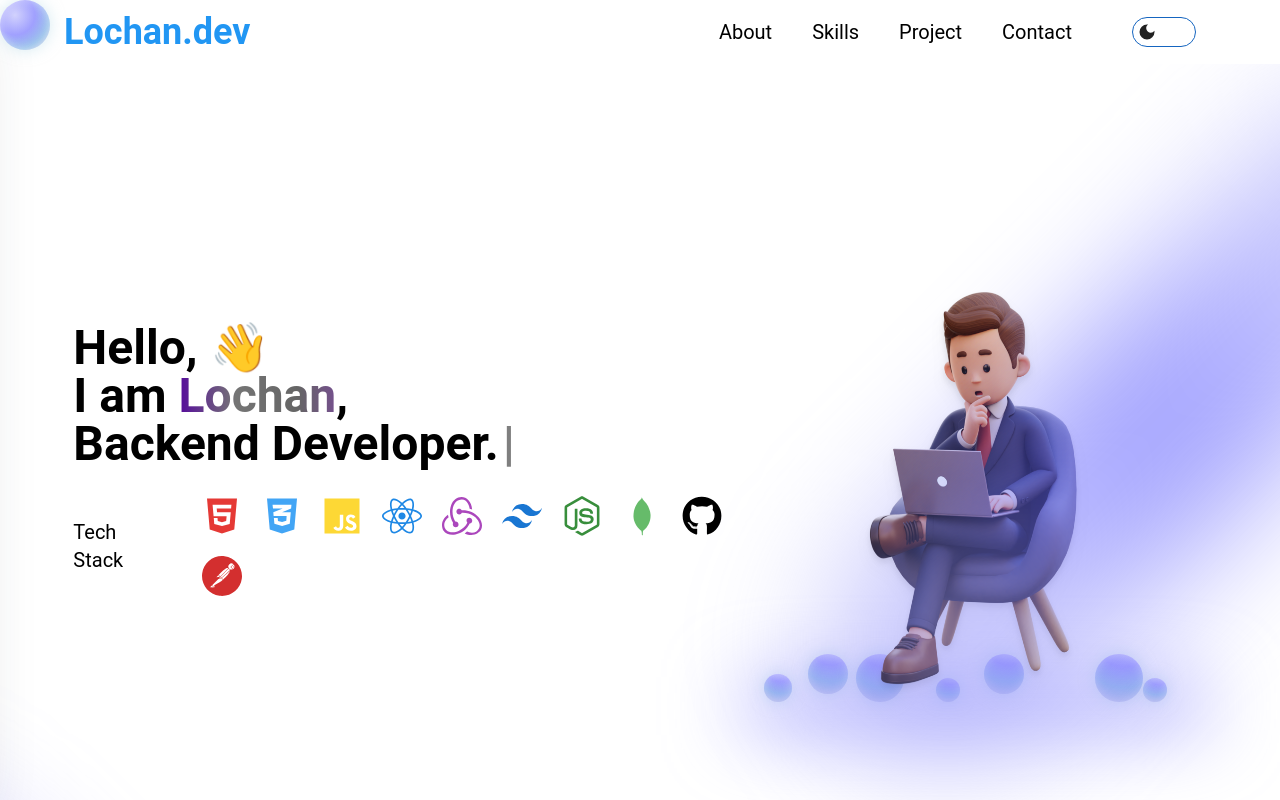
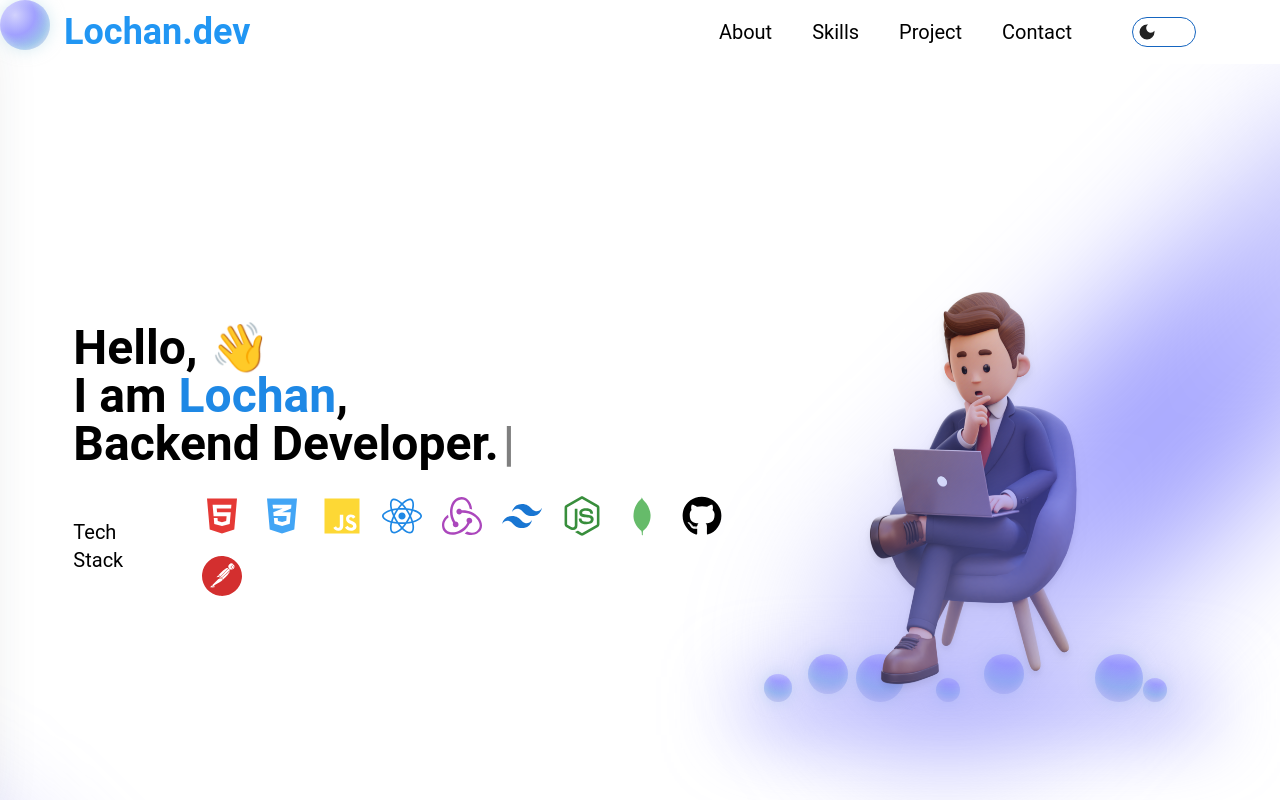
Before and after one commit to Lucky12-call/my-portfolio, a React (Vite) app: page / in a window 1280 px wide. Shown: the top 800 px of the page. Built offline with nearby package versions, Linux system fonts and the light colour scheme.

Commit message:
fix: update text color in Hero and Navbar components; remove unused clip-text styles from CSS

```diff
--- a/src/components/Hero.jsx
+++ b/src/components/Hero.jsx
@@ -39,7 +39,7 @@ const Hero = () => {
                 👋
               </div>
             </div>
-            <br /> I am <span className="clip-text">Lochan</span>,
+            <br /> I am <span className="text-blue-600">Lochan</span>,
           </h1>
           <h1 className="text-3xl md:text-4xl lg:text-5xl font-bold">
             <TypingText lines={lines} speed={100} delayBetweenLines={1000} />
--- a/src/components/Navbar.jsx
+++ b/src/components/Navbar.jsx
@@ -17,7 +17,7 @@ const Navbar = () => {
         className="h-16 w-full flex items-center justify-between px-5 md:px-16 bg-forth sticky top-0 z-[2000]"
       >
         <Link to={"/"}>
-          <h1 className="text-2xl sm:text-3xl md:text-4xl font-bold bg-blue-500 bg-clip-text text-transparent">
+          <h1 className="text-2xl sm:text-3xl md:text-4xl font-bold text-blue-500">
             Lochan.dev
           </h1>
         </Link>
--- a/src/components/ProgressBar.jsx
+++ b/src/components/ProgressBar.jsx
@@ -41,10 +41,9 @@ const ProgressBar = ({ value }) => {
         style={{
           width: "5%", // Initial width
           height: "100%",
-          // backgroundColor: "#218FEC",
+          backgroundColor: "#218FEC",
           borderRadius: "10px",
         }}
-        className="glowing-box"
       />
     </div>
   );
--- a/src/index.css
+++ b/src/index.css
@@ -146,26 +146,3 @@
 .glowing-box .glowing-btn:hover {
   color: #5300a0;
 }
-
-.clip-text {
-  background: linear-gradient(
-    to right,
-    #656565,
-    #7f42a7,
-    #6600c5,
-    #5300a0,
-    #757575,
-    #656565
-  );
-  -webkit-background-clip: text; /* For Safari */
-  background-clip: text;
-  color: transparent; /* Hide the original text color */
-  background-size: 200%;
-  animation: colorFullText 2.5s linear infinite;
-}
-
-@keyframes colorFullText {
-  to {
-    background-position: 200%;
-  }
-}
```
